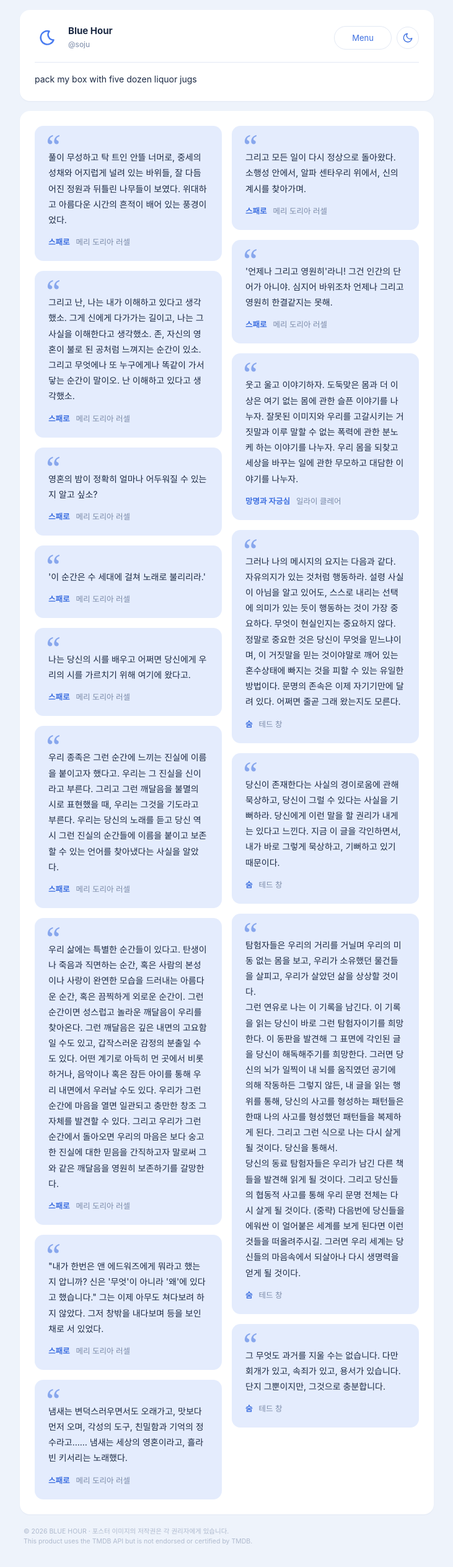
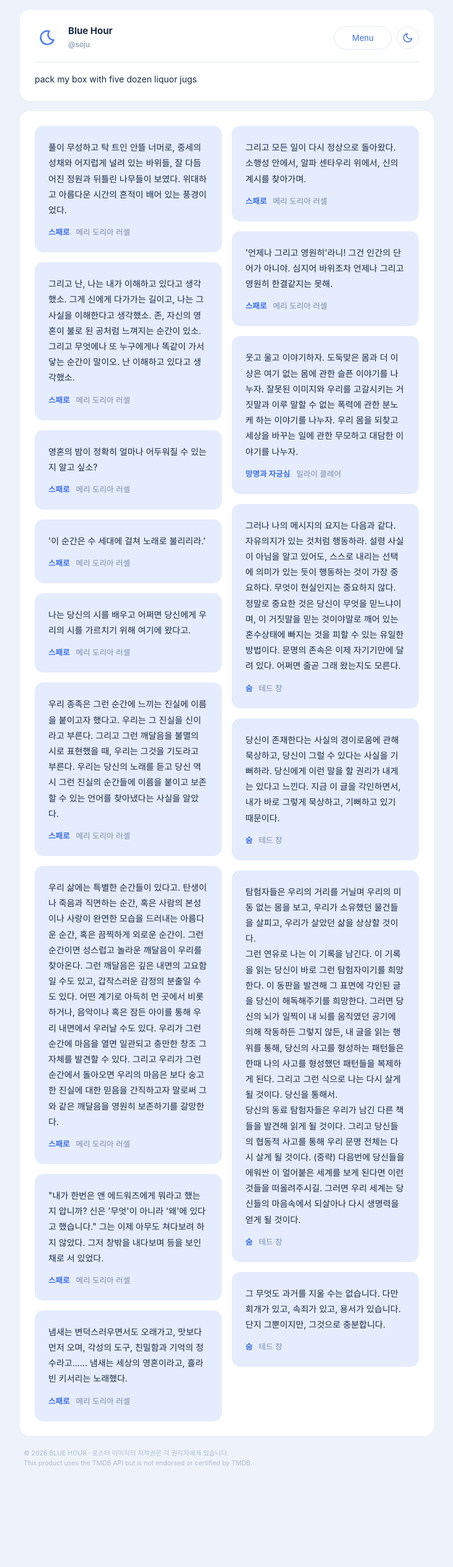
Before and after one commit to sojung-moon/sojung-moon.github.io, a Jekyll site: the page built from book.html, in a window 1280 px wide. Shown: the whole page at 62% size, without its empty margins (274-1005 px from the left). Built offline with Jekyll 4.4.1, drawn with Linux system fonts in a browser that asks for light colours; some web fonts are replaced; after the commit the page ends 2402 px from its top, so only the background shows below that.

Commit message:
book nomark

```diff
--- a/assets/css/book.css
+++ b/assets/css/book.css
@@ -28,13 +28,8 @@ body.is-book {
 /* 구절 카드: 2단 세로 흐름 (포스터 그리드와 다른 배치) */
 .book-list { column-count: 2; column-gap: 16px; margin: 0; padding: 0; list-style: none; }
 .book-card {
-  position: relative; break-inside: avoid; margin: 0 0 16px; padding: 38px 22px 20px;
+  position: relative; break-inside: avoid; margin: 0 0 16px; padding: 22px;
   border-radius: 14px; background: var(--book-soft);
-}
-.book-card::before {
-  content: "\201C"; position: absolute; top: 6px; left: 18px;
-  font-family: Georgia, "Times New Roman", serif; font-size: 52px; line-height: 1;
-  color: var(--book); opacity: .55;
 }
 .book-card blockquote {
   margin: 0 0 14px; font-size: 14px; line-height: 1.8; overflow-wrap: anywhere;
```
